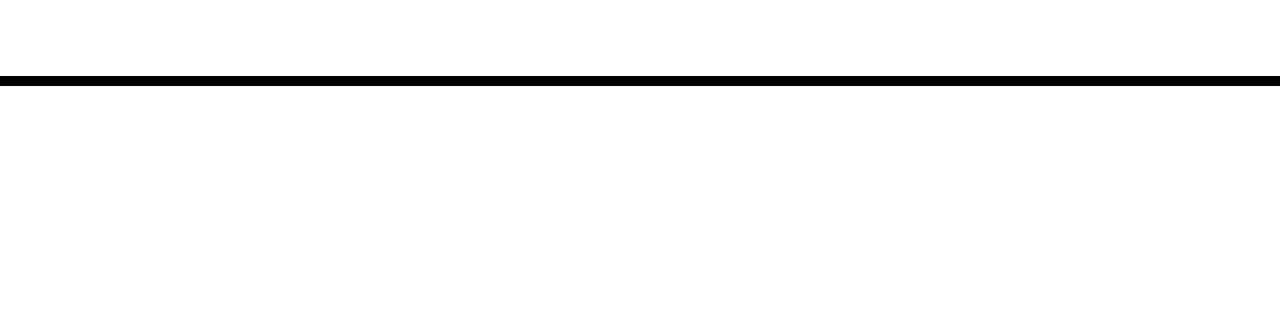
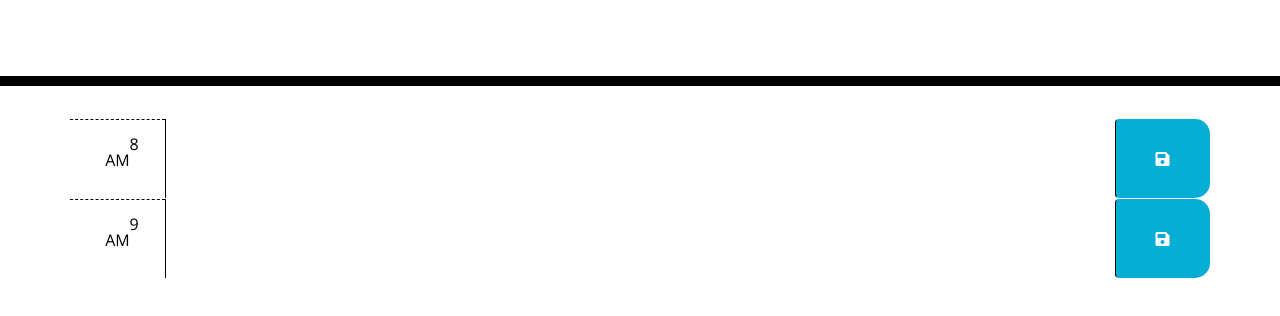
Before and after one commit to nverhulp/work-day-scheduler, a plain HTML site: page index.html in a window 1280 px wide. Shown: the part 182-498 px from the top of the page. Drawn offline with nearby package versions, Linux system fonts and the light colour scheme.

Commit message:
added 8 and 9 am time blocks

```diff
--- a/index.html
+++ b/index.html
@@ -14,13 +14,35 @@
 </head>
 
 <body>
+  <!-- Header -->
   <header class="jumbotron">
     <h1 class="display-3">Work Day Scheduler</h1>
     <p class="lead">A simple calendar app for scheduling your work day</p>
     <p id="currentDay" class="lead"></p>
   </header>
+
   <div class="container">
+
     <!-- Timeblocks go here -->
+
+    <!-- 8 AM -->
+    <div id="hour8" class="row time-block">
+      <div class="col-md-1 hour">
+        8 AM
+      </div>
+      <textarea class="col-md-10 description"></textarea>
+      <button class="btn saveBtn col-md-1"><i class="fas fa-save"></i></button>
+    </div>
+
+    <!-- 9 AM -->
+    <div id="hour9" class="row time-block">
+      <div class="col-md-1 hour">
+        9 AM
+      </div>
+      <textarea class="col-md-10 description"></textarea>
+      <button class="btn saveBtn col-md-1"><i class="fas fa-save"></i></button>
+    </div>
+
   </div>
 
   <script src="https://code.jquery.com/jquery-3.4.1.min.js"></script>
```
